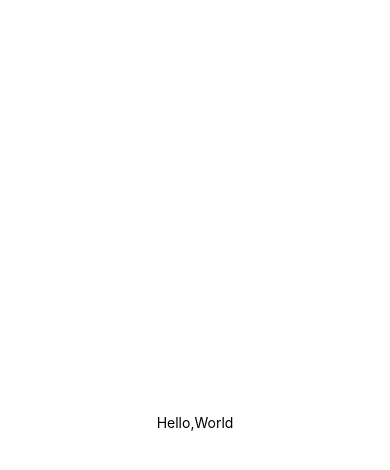
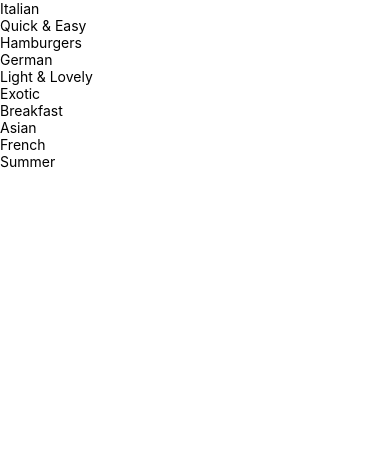
Before and after one commit to Jim124/Thiya, a React Native app: screen / in a window 390 px wide. Shown: the top 470 px of the page. Built offline with nearby package versions, Linux system fonts and the light colour scheme.

Commit message:
add CategoryScreen & CategoryItem components

```diff
--- a/App.js
+++ b/App.js
@@ -1,20 +1,9 @@
-import { StatusBar } from 'expo-status-bar';
-import { StyleSheet, Text, View } from 'react-native';
-
+import { StyleSheet } from 'react-native';
+import CategoryScreen from './screen/CategoryScreen';
 export default function App() {
-  return (
-    <View style={styles.container}>
-      <Text>Hello,World</Text>
-      <StatusBar style="auto" />
-    </View>
-  );
+  return <CategoryScreen />;
 }
 
 const styles = StyleSheet.create({
-  container: {
-    flex: 1,
-    backgroundColor: '#fff',
-    alignItems: 'center',
-    justifyContent: 'center',
-  },
+  container: {},
 });
--- /dev/null
+++ b/components/CategoryItem.js
@@ -0,0 +1,13 @@
+import { View, Text, StyleSheet, Pressable } from 'react-native';
+function CategoryItem({ title, color }) {
+  return (
+    <View>
+      <Pressable>
+        <Text>{title}</Text>
+      </Pressable>
+    </View>
+  );
+}
+
+export default CategoryItem;
+const styles = StyleSheet.create({});
--- /dev/null
+++ b/screen/CategoryScreen.js
@@ -0,0 +1,22 @@
+import { View, FlatList, StyleSheet } from 'react-native';
+import { CATEGORIES } from '../data/dummy-data';
+import CategoryItem from '../components/CategoryItem';
+function renderCategory(itemData) {
+  return (
+    <CategoryItem title={itemData.item.title} color={itemData.item.color} />
+  );
+}
+function CategoryScreen() {
+  return (
+    <View>
+      <FlatList
+        data={CATEGORIES}
+        keyExtractor={(item) => item.id}
+        renderItem={renderCategory}
+      />
+    </View>
+  );
+}
+
+export default CategoryScreen;
+const styles = StyleSheet.create({});
```
Also changed, not shown: data/dummy-data.js (+22 -23 lines), models/category.js (renamed from modals/category.js), models/meal.js (renamed from modals/meal.js).
